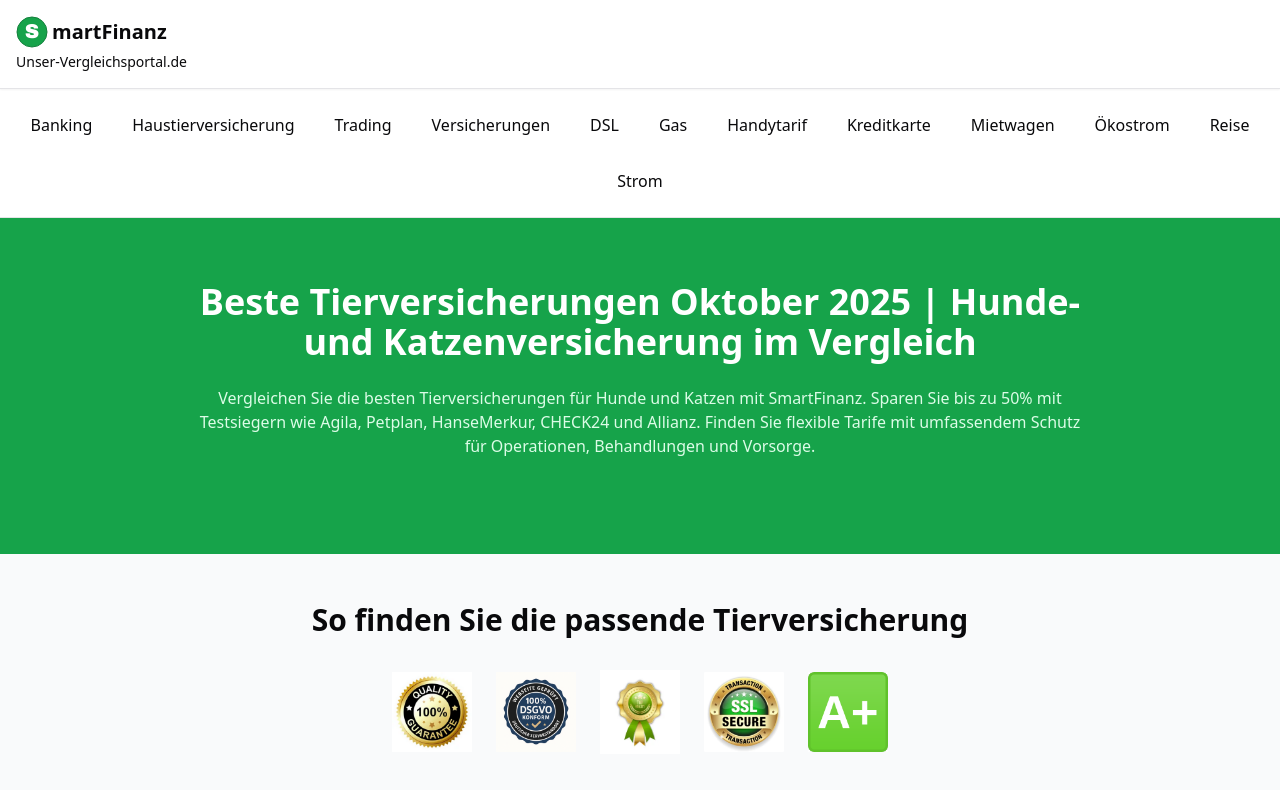
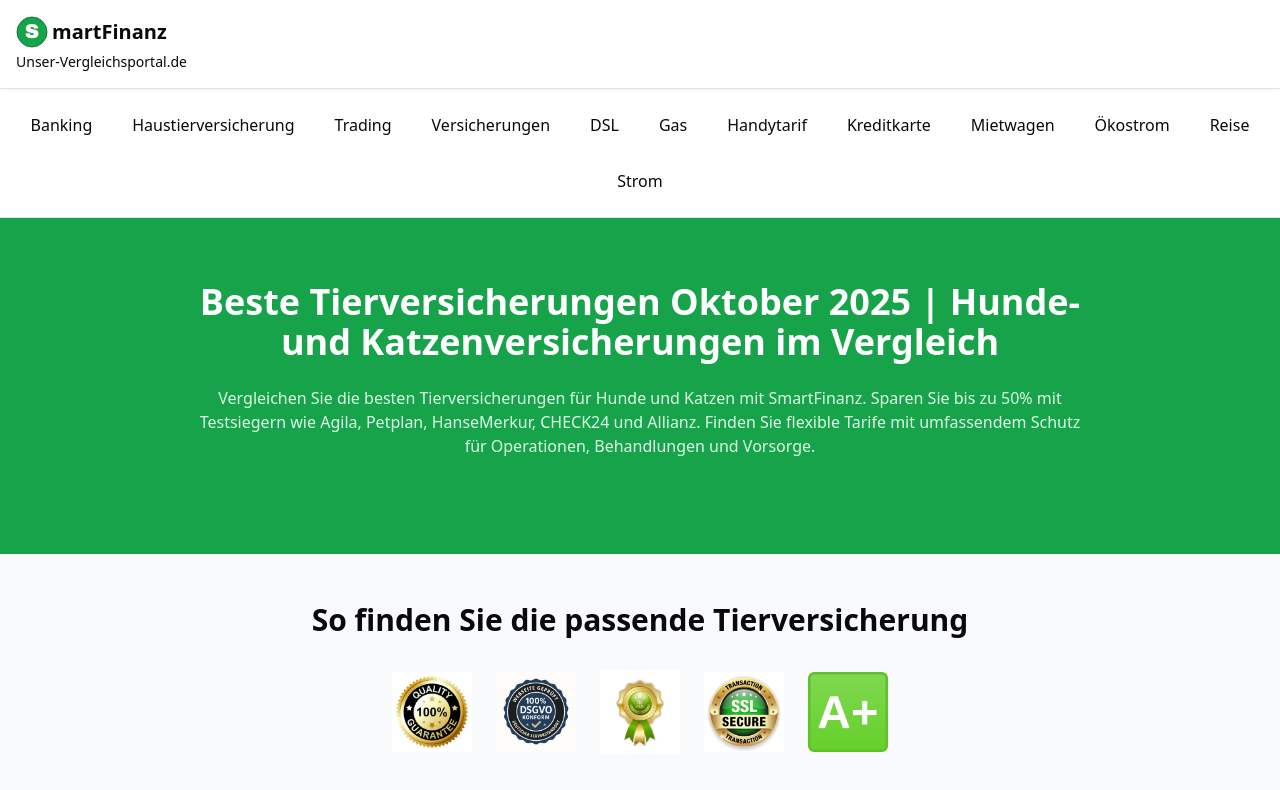
Before and after one commit to DennisMoskal/unser-vergleichsportal.de, a Next.js app: page /tierversicherungen in a window 1280 px wide. Shown: the top 790 px of the page. Built offline with nearby package versions, Linux system fonts and the light colour scheme.

Commit message:
Update page.tsx

```diff
--- a/src/app/tierversicherungen/page.tsx
+++ b/src/app/tierversicherungen/page.tsx
@@ -437,7 +437,7 @@ export default function Tierversicherungen() {
   <meta name="twitter:title" content="Beste Tierversicherungen Oktober 2025 | Hunde, Katzen & Welpen" />
   <meta
     name="twitter:description"
-    content="Beste Tierversicherungen Oktober 2025 | Hunde- und Katzenversicherung im Vergleich"
+    content="Beste Tierversicherungen Oktober 2025 | Hunde- und Katzenversicherungen im Vergleich"
   />
   <meta
     name="twitter:image"
@@ -561,7 +561,7 @@ export default function Tierversicherungen() {
         <div className="container mx-auto px-4">
           <div className="max-w-4xl mx-auto text-center">
             <h1 className="text-3xl sm:text-4xl font-bold mb-4 sm:mb-6">
-              Beste Tierversicherungen Oktober 2025 | Hunde- und Katzenversicherung im Vergleich
+              Beste Tierversicherungen Oktober 2025 | Hunde- und Katzenversicherungen im Vergleich
             </h1>
             <p className="text-sm sm:text-base text-green-100 mb-6 sm:mb-8">
               Vergleichen Sie die besten Tierversicherungen für Hunde und Katzen mit SmartFinanz. Sparen Sie bis zu 50%
```
